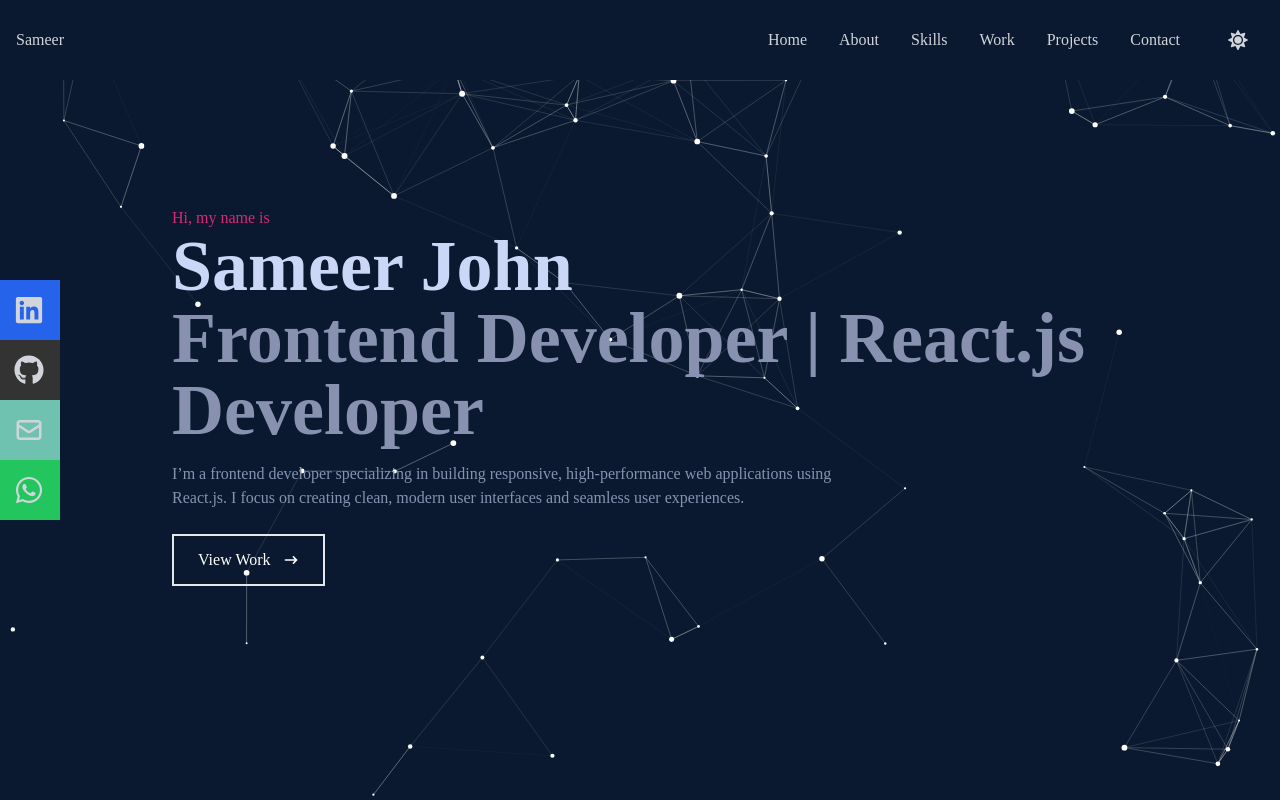
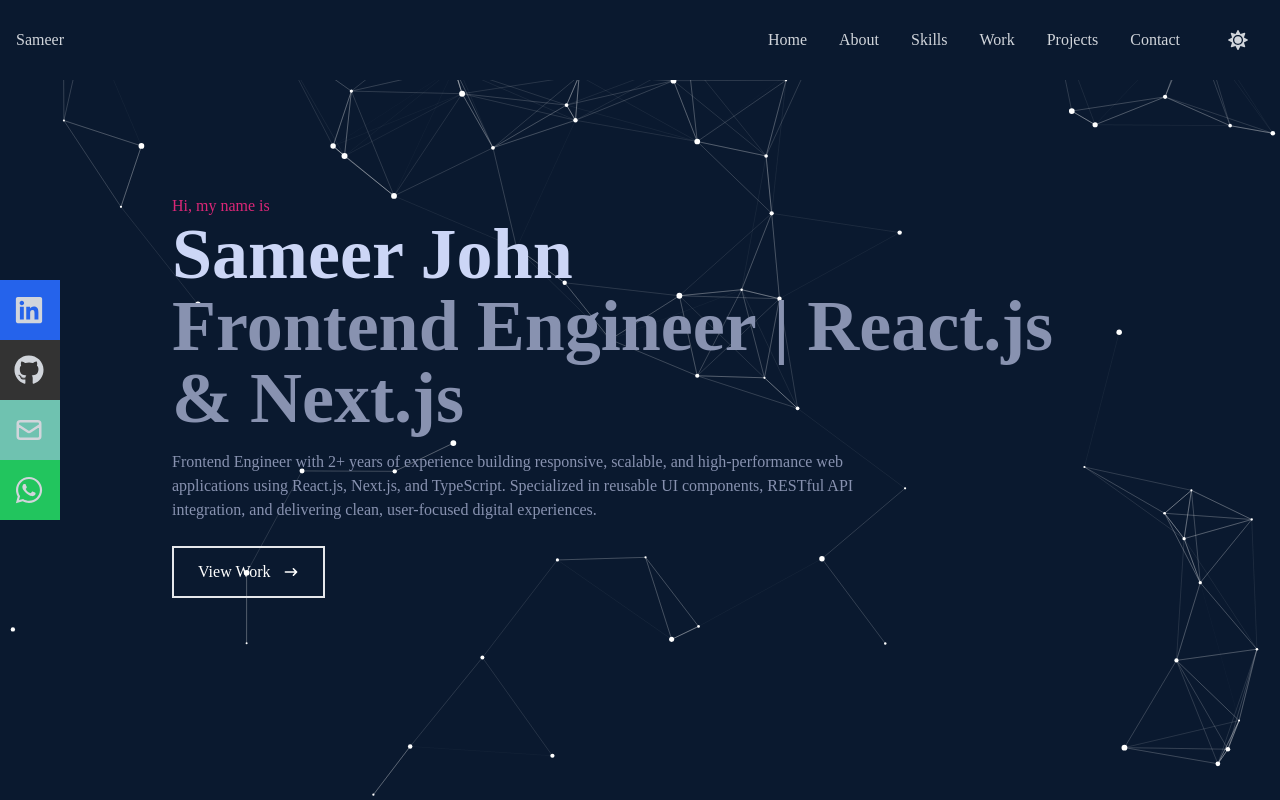
Before and after one commit to sameerjohn1/portfolio, a React (Create React App) app: page / in a window 1280 px wide. Shown: the top 800 px of the page. Built offline with nearby package versions, Linux system fonts and the light colour scheme.

Commit message:
update home page title,paragraph about summary and title

```diff
--- a/src/components/Home.jsx
+++ b/src/components/Home.jsx
@@ -67,16 +67,18 @@ const Home = () => {
             theme === "dark" ? "text-[#8892b0]" : "text-gray-600"
           }`}
         >
-          Frontend Developer | React.js Developer{" "}
+          Frontend Engineer | React.js & Next.js{" "}
         </h2>
         <p
           className={`${
             theme === "dark" ? "text-[#8892b0]" : "text-gray-600"
           } py-4 max-w-[700px]`}
         >
-          I’m a frontend developer specializing in building responsive,
-          high-performance web applications using React.js. I focus on creating
-          clean, modern user interfaces and seamless user experiences.
+          Frontend Engineer with 2+ years of experience building responsive,
+          scalable, and high-performance web applications using React.js,
+          Next.js, and TypeScript. Specialized in reusable UI components,
+          RESTful API integration, and delivering clean, user-focused digital
+          experiences.
         </p>
         <div>
           <Link to="work" smooth={true} duration={500}>
```
